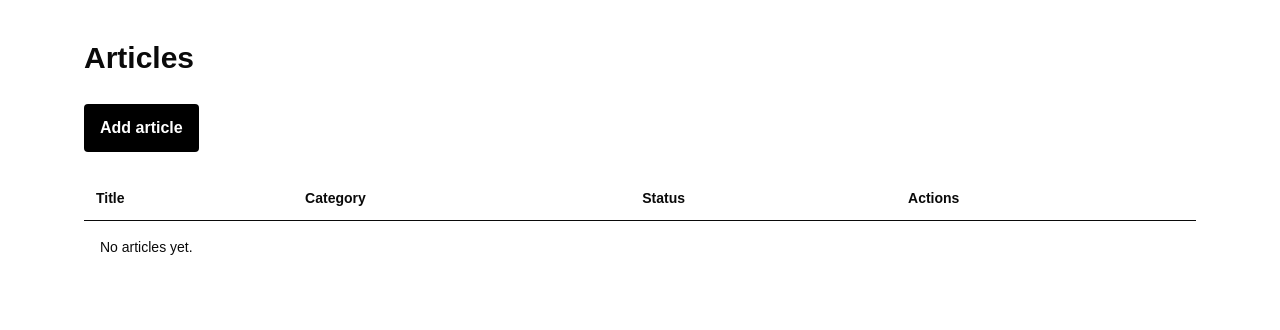
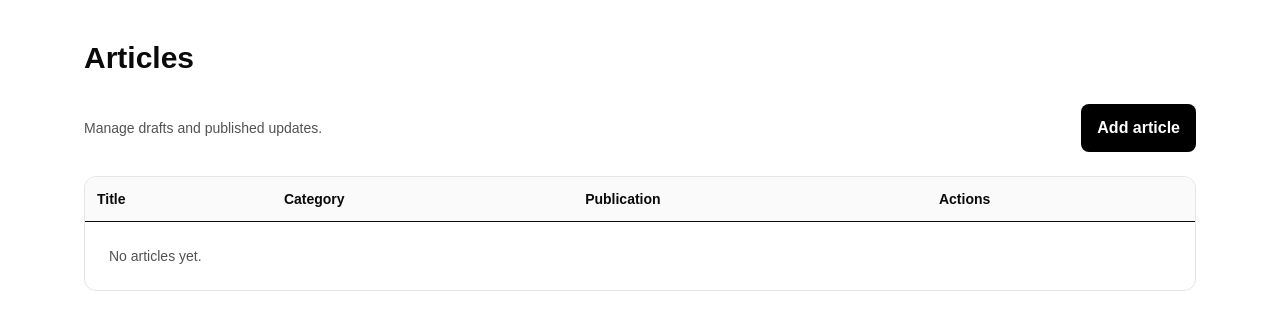
Before and after one commit to InKunalMahajan/deafjobsindia, a Laravel app: page /admin/articles in a window 1280 px wide. Shown: the part 79-409 px from the top of the page. Run offline with Laravel 12, Linux system fonts and the light colour scheme; a user stored in the database is signed in; data comes from the database, SQL or seed files in the repository; tables that the repository leaves empty hold one stand-in row (values such as "Sample post"); style sheets or scripts are compiled from the project's sources; some libraries are stand-ins or nearby versions.

Commit message:
Stage 09: improve admin dashboard and content operations

```diff
--- a/resources/views/admin/articles/index.blade.php
+++ b/resources/views/admin/articles/index.blade.php
@@ -1,9 +1,32 @@
 <x-layouts.admin title="Articles">
-<a class="inline-block rounded bg-black px-4 py-3 font-semibold text-white" href="{{ route('admin.articles.create') }}">Add article</a>
-<div class="mt-6 overflow-x-auto"><table class="w-full text-left text-sm"><thead><tr class="border-b"><th class="p-3">Title</th><th class="p-3">Category</th><th class="p-3">Status</th><th class="p-3">Actions</th></tr></thead><tbody>
-@forelse($articles as $article)<tr class="border-b"><td class="p-3">{{ $article->title }}</td><td class="p-3">{{ $article->category }}</td><td class="p-3">{{ $article->status }}</td><td class="p-3">
-<a class="underline" href="{{ route('admin.articles.edit',$article) }}">Edit</a>
-@can('articles.publish')<form class="inline ml-3" method="POST" action="{{ route('admin.articles.destroy',$article) }}" onsubmit="return confirm('Delete article?')">@csrf @method('DELETE')<button class="underline" type="submit">Delete</button></form>@endcan
-</td></tr>@empty<tr><td colspan="4" class="p-4">No articles yet.</td></tr>@endforelse
-</tbody></table></div><div class="mt-6">{{ $articles->links() }}</div>
+<div class="flex flex-wrap items-center justify-between gap-4">
+  <p class="text-sm text-neutral-600">Manage drafts and published updates.</p>
+  <a class="inline-block rounded-lg bg-black px-4 py-3 font-semibold text-white" href="{{ route('admin.articles.create') }}">Add article</a>
+</div>
+<div class="mt-6 overflow-x-auto rounded-xl border border-neutral-200">
+<table class="w-full min-w-[620px] text-left text-sm">
+<thead class="bg-neutral-50"><tr class="border-b"><th class="p-3">Title</th><th class="p-3">Category</th><th class="p-3">Publication</th><th class="p-3">Actions</th></tr></thead>
+<tbody>
+@forelse($articles as $article)
+<tr class="border-b last:border-0">
+<td class="p-3 font-medium">{{ $article->title }}</td>
+<td class="p-3">{{ $article->category }}</td>
+<td class="p-3">
+  {{ ucfirst($article->status) }}
+  @if($article->is_demo)<span class="block text-xs text-neutral-600">Demo — hidden publicly</span>@endif
+  @if($article->status === 'published' && $article->published_at && $article->published_at->isFuture())
+    <span class="block text-xs text-neutral-600">Scheduled {{ $article->published_at->format('d M Y') }}</span>
+  @endif
+</td>
+<td class="p-3">
+  <a class="underline underline-offset-4" href="{{ route('admin.articles.edit',$article) }}">Edit</a>
+  @can('articles.publish')
+  <form class="ml-3 inline" method="POST" action="{{ route('admin.articles.destroy',$article) }}" onsubmit="return confirm('Delete this article permanently?')">
+    @csrf @method('DELETE')<button class="underline underline-offset-4" type="submit">Delete</button>
+  </form>
+  @endcan
+</td></tr>
+@empty<tr><td colspan="4" class="p-6 text-neutral-600">No articles yet.</td></tr>@endforelse
+</tbody></table></div>
+<div class="mt-6">{{ $articles->links() }}</div>
 </x-layouts.admin>
```
